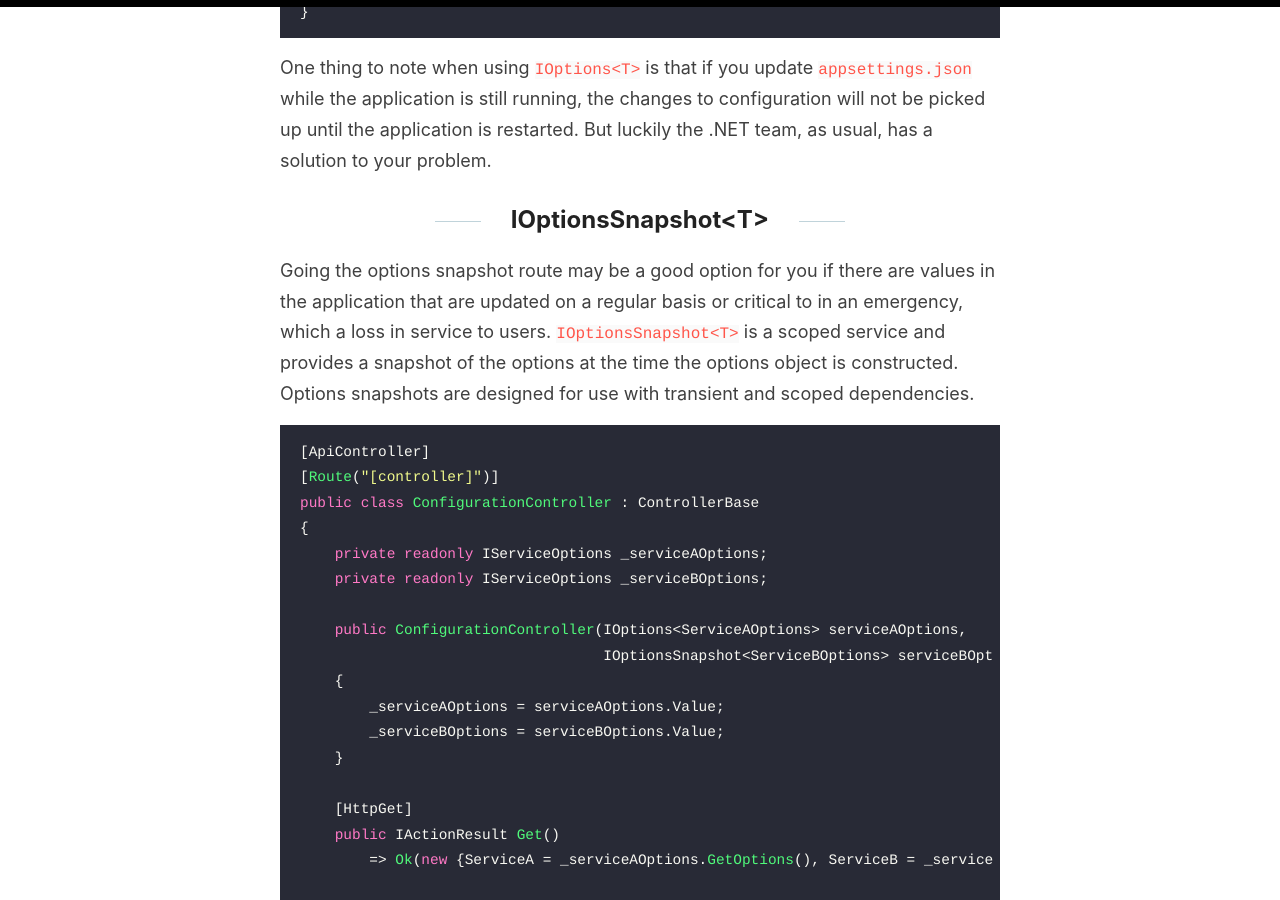
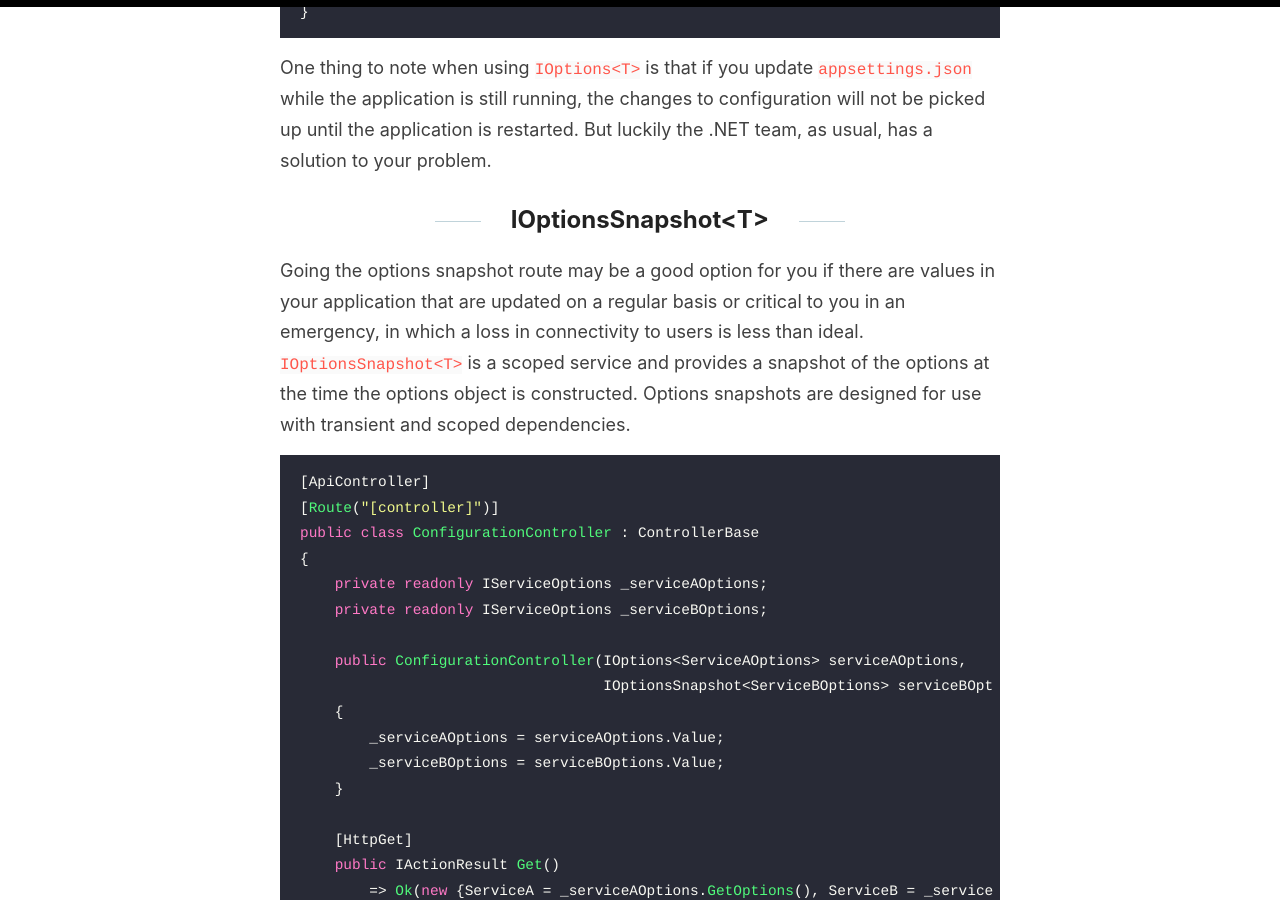
Before and after one commit to mroberts91/blog, a Jekyll site: the page built from _posts/2021-03-27-dotnet-options-pattern.md, in a window 1280 px wide and 900 px high, scrolled down 1741 px. Built offline with Jekyll 4.4.1, drawn with Linux system fonts in a browser that asks for light colours; comment, search, counter and statistics services are not loaded.

Commit message:
Update 2021-03-27-dotnet-options-pattern.md

````diff
--- a/_posts/2021-03-27-dotnet-options-pattern.md
+++ b/_posts/2021-03-27-dotnet-options-pattern.md
@@ -57,7 +57,7 @@ public class ConfigurationController : ControllerBase
 One thing to note when using `IOptions<T>` is that if you update `appsettings.json` while the application is still running, the changes to configuration will not be picked up until the application is restarted. But luckily the .NET team, as usual, has a solution to your problem.
 
 ## IOptionsSnapshot\<T>
-Going the options snapshot route may be a good option for you if there are values in the application that are updated on a regular basis or critical to in an emergency, which a loss in service to users. `IOptionsSnapshot<T>` is a scoped service and provides a snapshot of the options at the time the options object is constructed. Options snapshots are designed for use with transient and scoped dependencies.
+Going the options snapshot route may be a good option for you if there are values in your application that are updated on a regular basis or critical to you in an emergency, in which a loss in connectivity to users is less than ideal. `IOptionsSnapshot<T>` is a scoped service and provides a snapshot of the options at the time the options object is constructed. Options snapshots are designed for use with transient and scoped dependencies.
 ```csharp
 [ApiController]
 [Route("[controller]")]
````
